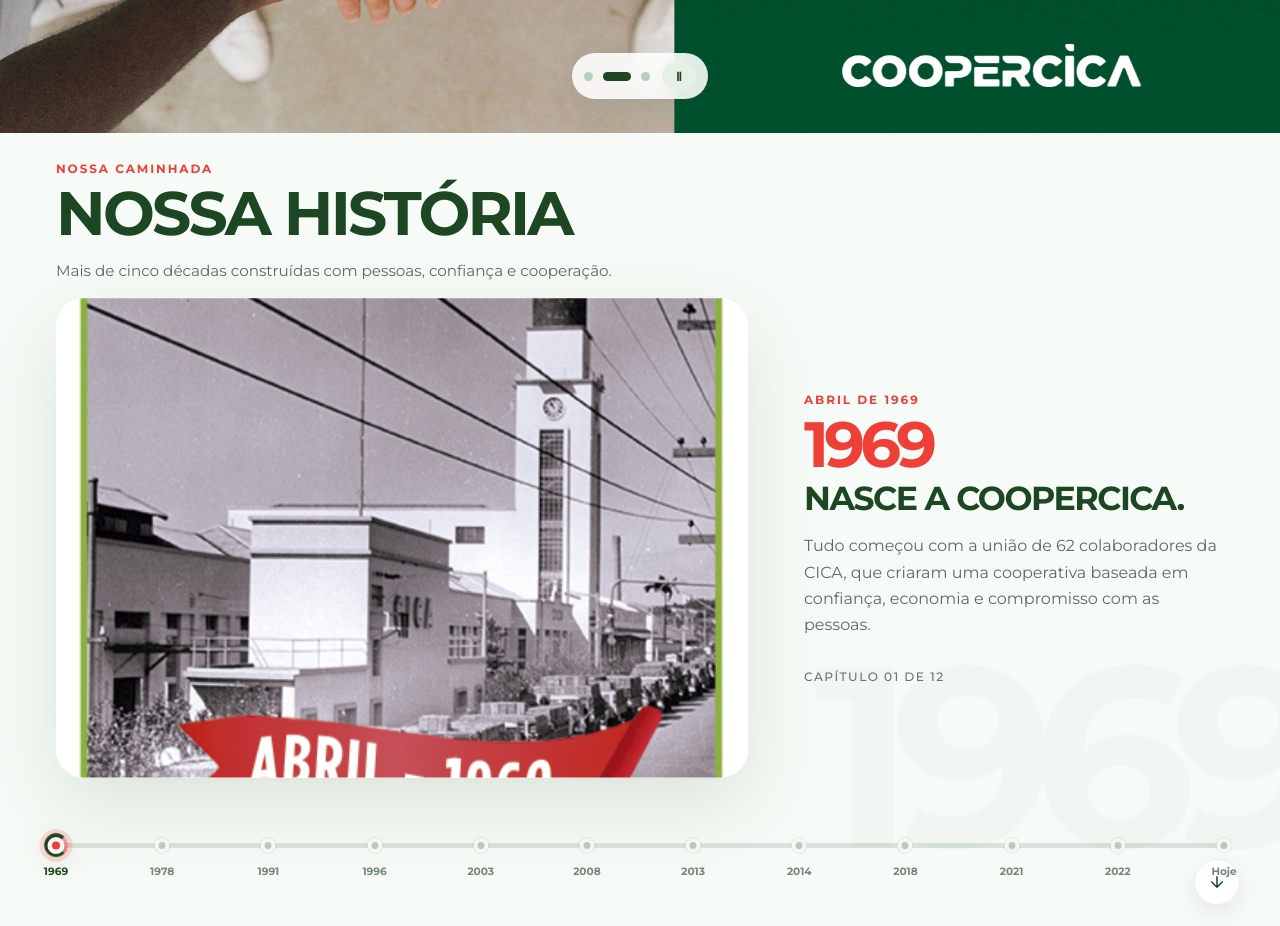
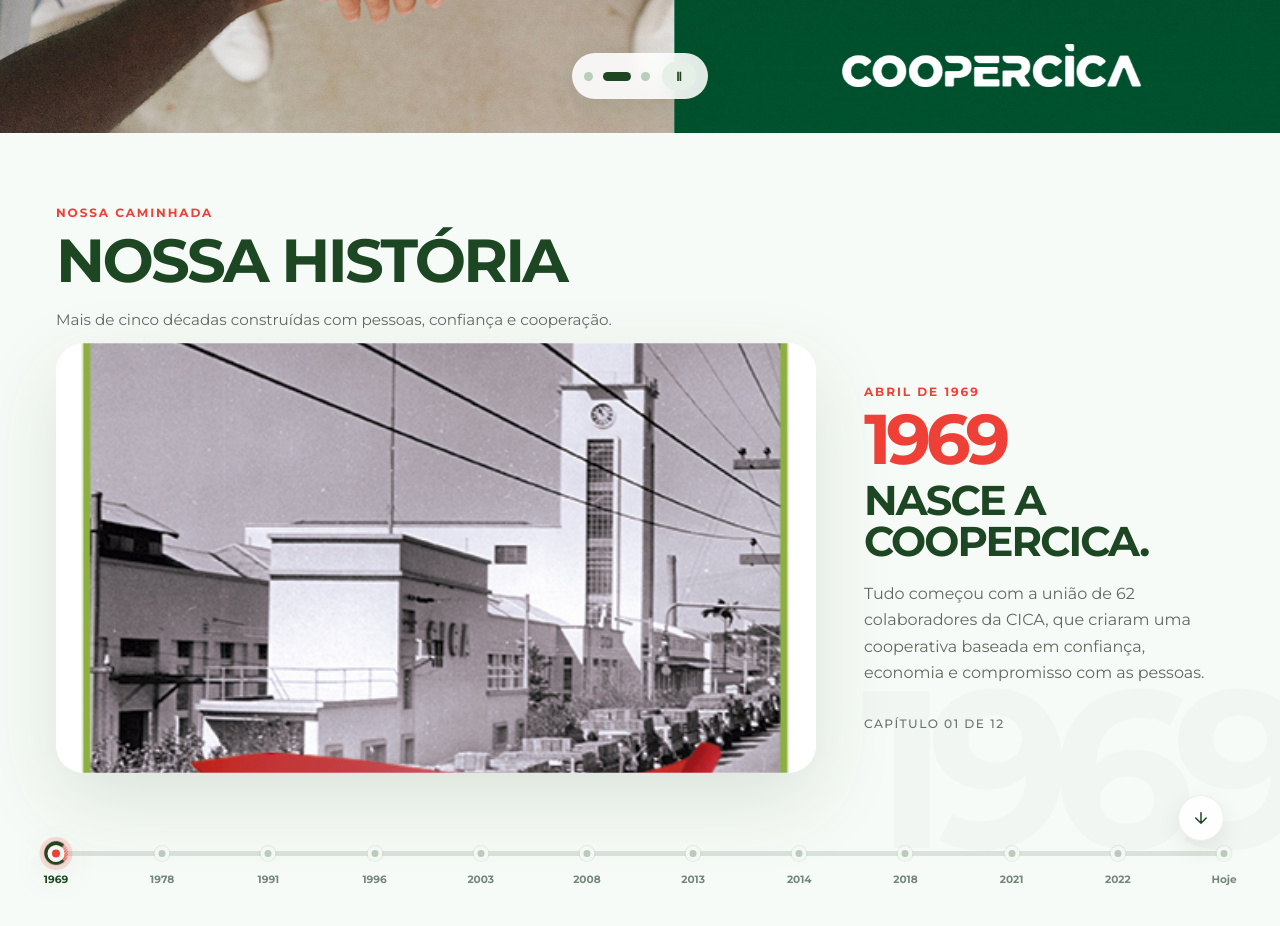
Before and after one commit to mchrystret-prog/coopercica-platform, a Next.js app: page / in a window 1280 px wide. Shown: the part 500-1426 px from the top of the page. Built offline with nearby package versions, Linux system fonts and the light colour scheme.

Commit message:
fix: refine notebook layout

```diff
--- a/components/sections/AppShowcase.module.css
+++ b/components/sections/AppShowcase.module.css
@@ -48,8 +48,9 @@
 
 .layout{
   display:grid;
-  grid-template-columns:460px 1fr;
-  gap:120px;
+  grid-template-columns:420px minmax(0,1fr);
+  gap:90px;
+  align-items:start;
 }
 
 .stickyPhone{
@@ -62,7 +63,7 @@
 
 .phone{
   position:relative;
-  width:360px;
+  width:min(340px,100%);
   aspect-ratio:9/19.5;
   padding:12px;
   border-radius:54px;
@@ -273,15 +274,59 @@
    NOTEBOOKS (1366 ~ 1440)
 =========================================================== */
 
-@media (max-width:1440px){
+/* ===========================================================
+   NOTEBOOKS (1366 ~ 1440)
+=========================================================== */
+
+@media (min-width:1100px) and (max-width:1450px){
 
   .section{
-    padding:110px 0;
+    padding:100px 0;
   }
 
-  .header{
-    max-width:760px;
-    margin-bottom:72px;
+  .layout{
+    grid-template-columns:320px minmax(0,1fr);
+    gap:56px;
+    align-items:start;
+  }
+
+  .stickyPhone{
+    top:48px;
+  }
+
+  .phone{
+    width:270px;
+    border-radius:42px;
+  }
+
+  .screen{
+    border-radius:32px;
+  }
+
+  .step{
+    min-height:58vh;
+    padding:28px 0;
+  }
+
+  .stepNumber{
+    margin-bottom:18px;
+  }
+
+  .step h3{
+    max-width:540px;
+    font-size:3rem;
+    line-height:1;
+  }
+
+  .step p{
+    max-width:480px;
+    font-size:.98rem;
+    line-height:1.6;
+  }
+
+  .cta{
+    margin-top:90px;
+    padding:48px;
   }
 
   .header h2{
--- a/components/sections/History.module.css
+++ b/components/sections/History.module.css
@@ -546,3 +546,61 @@
 .nextSection{position:absolute;right:40px;bottom:28px;width:46px;height:46px;border-radius:999px;border:1px solid rgba(28,71,34,.08);background:rgba(255,255,255,.82);backdrop-filter:blur(12px);display:flex;align-items:center;justify-content:center;color:#1C4722;transition:.25s;cursor:pointer;box-shadow:0 8px 24px rgba(0,0,0,.08)}
 .nextSection:hover{color:#EF4037;transform:translateY(-3px)}
 .nextSection svg{animation:bounce 2s infinite}@keyframes bounce{0%,100%{transform:translateY(0)}50%{transform:translateY(6px)}}
+
+@media (min-width:1100px) and (max-width:1450px){
+
+  .topbar{
+    padding:72px 56px 20px;
+  }
+
+  .heading{
+    max-width:640px;
+    font-size:3.8rem;
+    line-height:1;
+  }
+
+  .headingSupport{
+    max-width:560px;
+  }
+
+  .slide{
+    grid-template-columns:minmax(0,1fr) 360px;
+    gap:48px;
+    padding:170px 56px 120px;
+  }
+
+  .media{
+    width:100%;
+    max-width:760px;
+    height:430px;
+  }
+
+  .content{
+    max-width:360px;
+  }
+
+  .year{
+    font-size:4.4rem;
+  }
+
+  .content h3{
+    font-size:2.6rem;
+  }
+
+  .yearWatermark{
+    font-size:14rem;
+    right:-1rem;
+  }
+
+  .journey{
+    left:56px;
+    right:56px;
+    bottom:28px;
+  }
+
+  .nextSection{
+    right:56px;
+    bottom:92px;
+  }
+
+}
```
